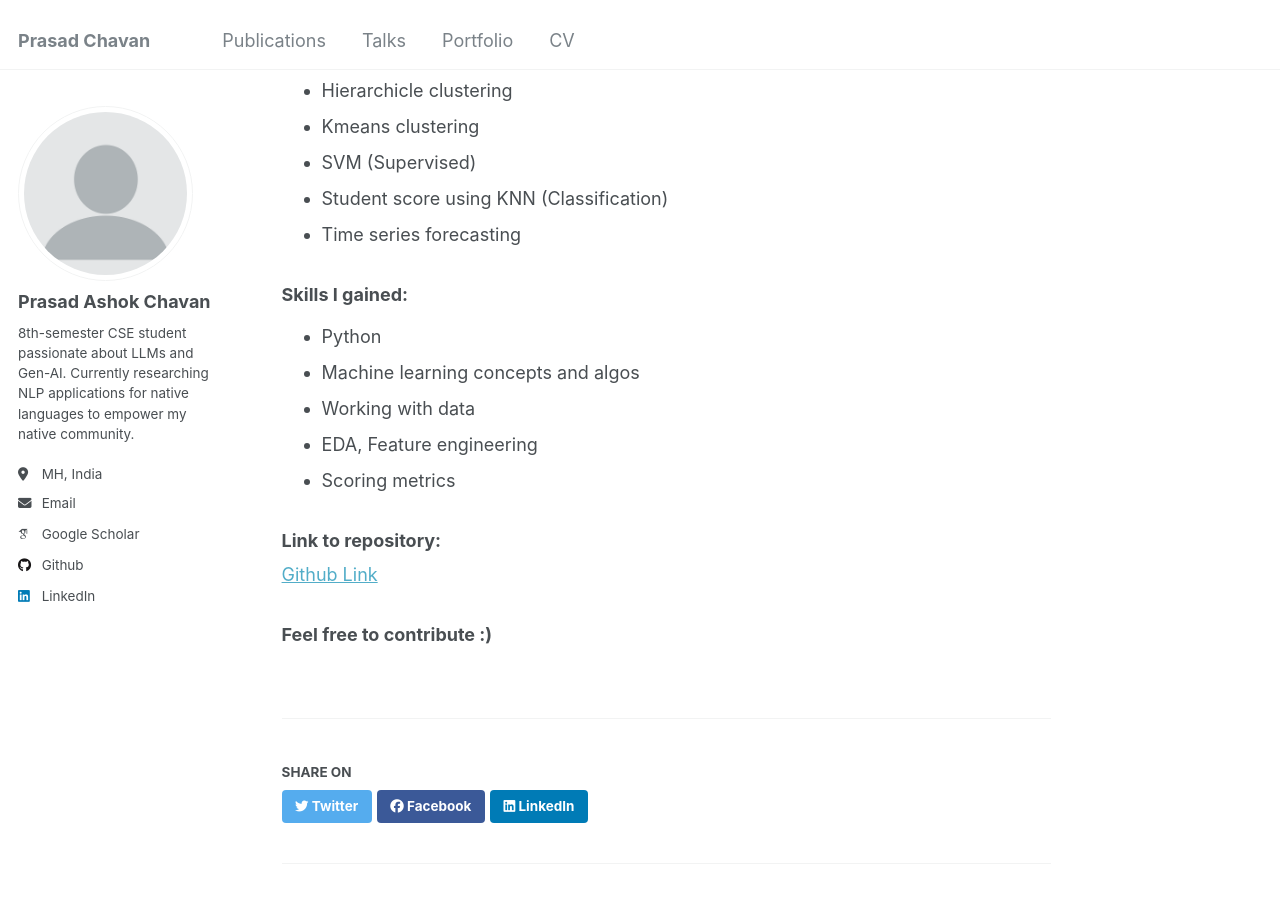
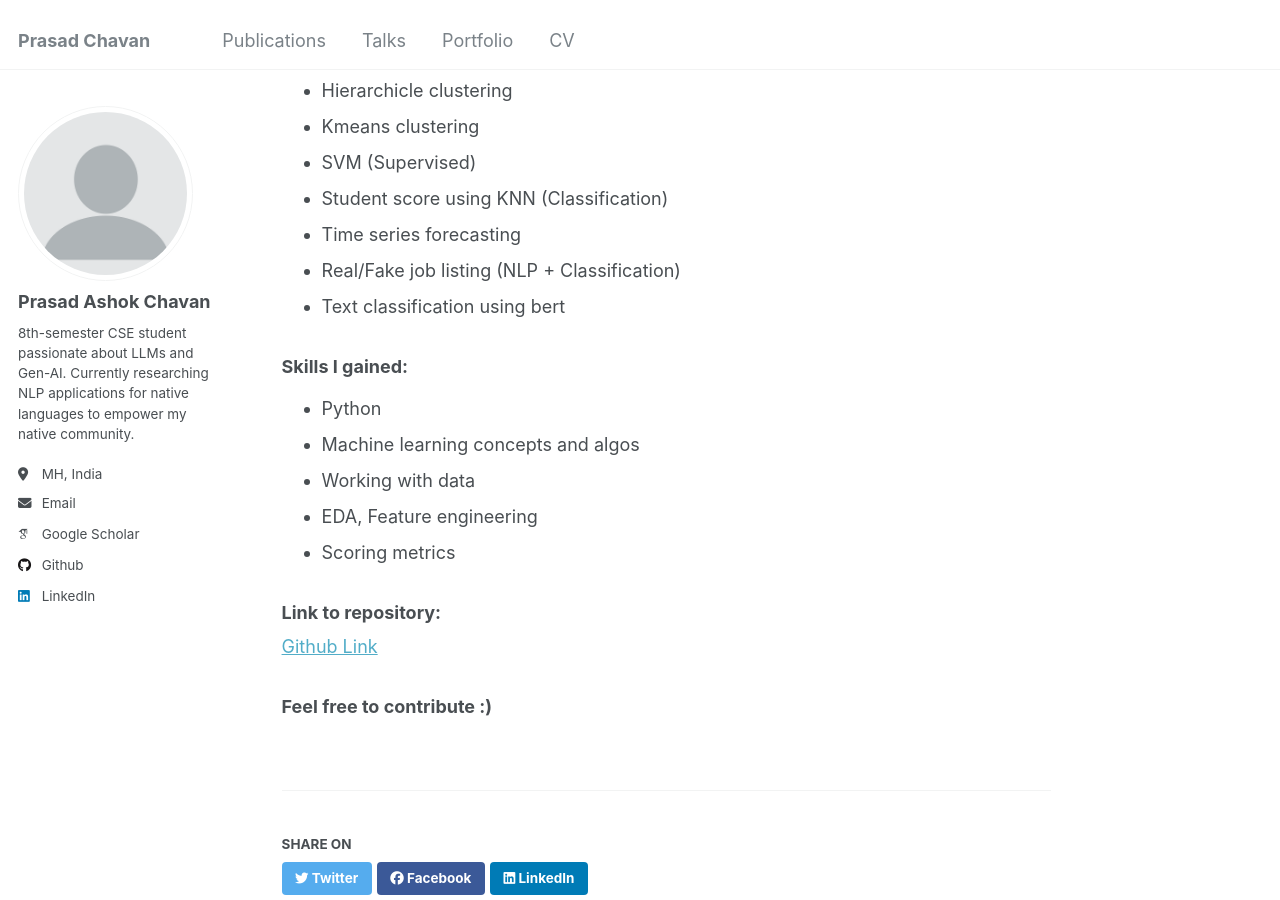
Before and after one commit to prasadchavann/prasadchavann.github.io, a Jekyll site: the page built from _portfolio/ml-projects.md, in a window 1280 px wide and 900 px high, scrolled down 556 px. Built offline with Jekyll 4.4.1, drawn with Linux system fonts in a browser that asks for light colours; some web fonts are replaced.

Commit message:
Update ml-projects.md

```diff
--- a/_portfolio/ml-projects.md
+++ b/_portfolio/ml-projects.md
@@ -20,6 +20,8 @@ The repo includes hands-on examples, from data preprocessing to model training a
 - SVM (Supervised)
 - Student score using KNN (Classification)
 - Time series forecasting
+- Real/Fake job listing (NLP + Classification)
+- Text classification using bert
 
 ### Skills I gained:
 - Python
```
